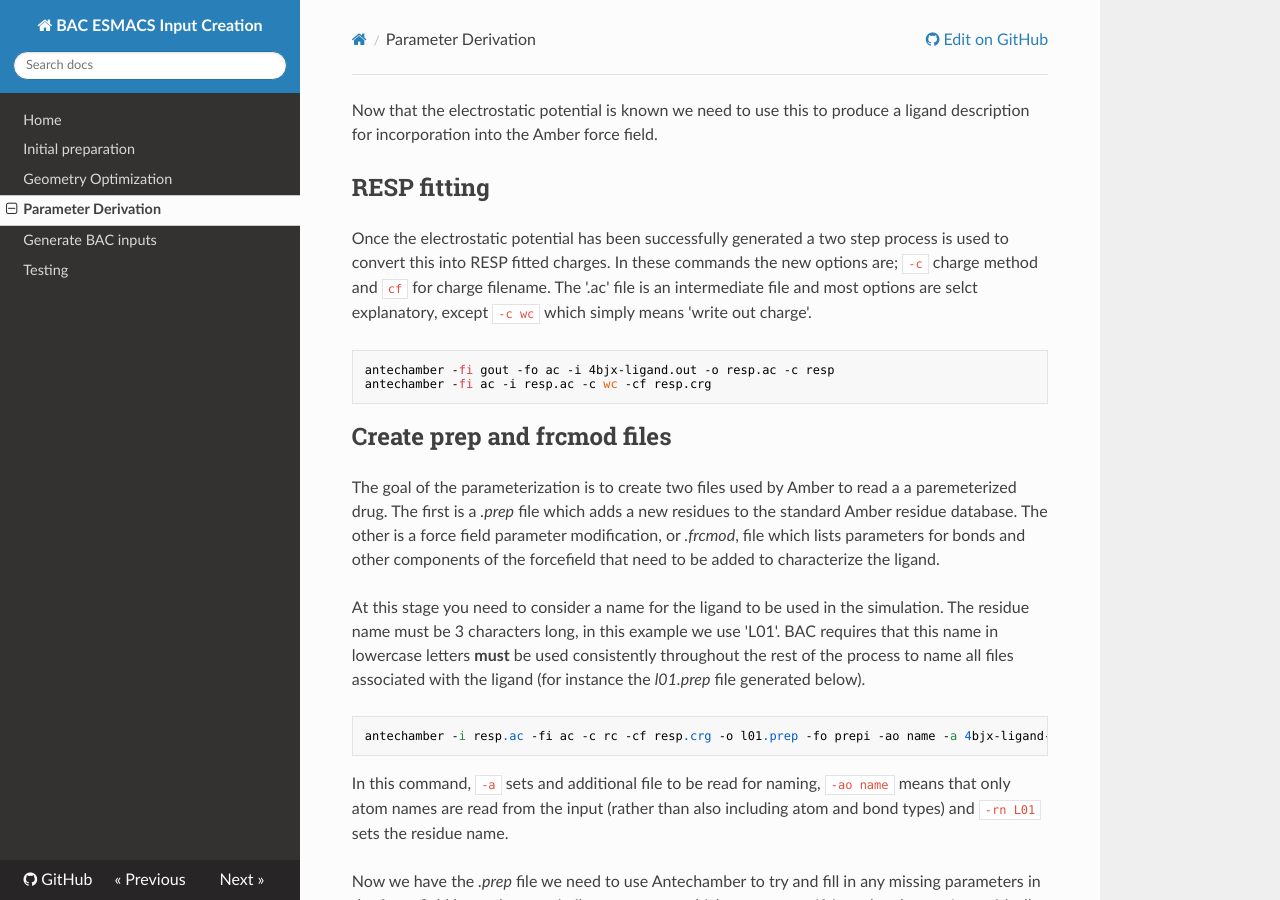
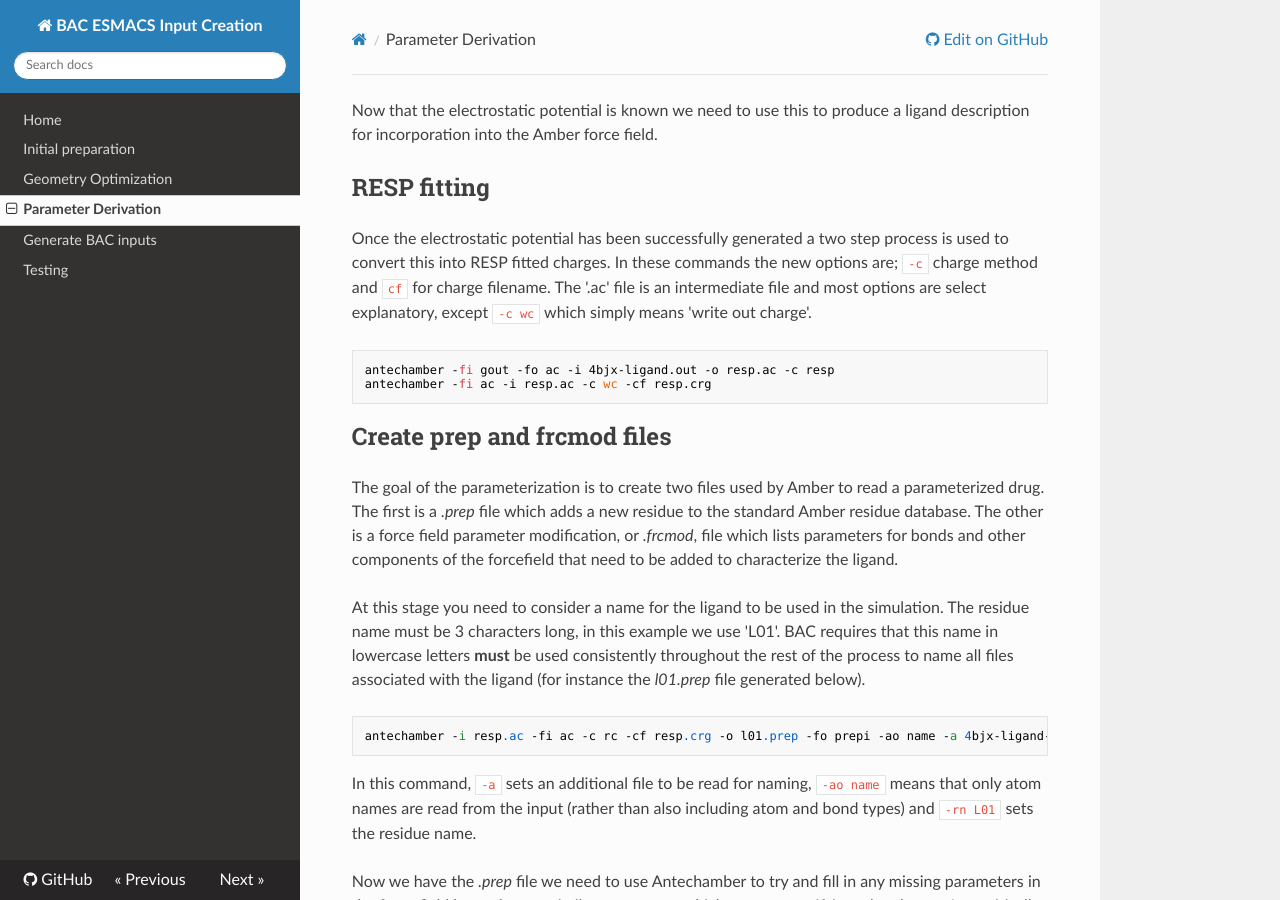
Before and after one commit to UCL-CCS/esmacs-input-creation-docs, an MkDocs documentation site: the page built from docs/parameter_derivation.md, in a window 1280 px wide and 900 px high. Built offline with MkDocs 1.6.1, drawn with Linux system fonts in a browser that asks for light colours; nearby versions of some CDN libraries; old or Windows-style settings are respelled for this version of MkDocs.

Commit message:
Typo corrections

````diff
--- a/docs/parameter_derivation.md
+++ b/docs/parameter_derivation.md
@@ -3,7 +3,7 @@ Now that the electrostatic potential is known we need to use this to produce a l
 ## RESP fitting
 
 Once the electrostatic potential has been successfully generated a two step process is used to convert this into RESP fitted charges.
-In these commands the new options are; `-c` charge method and `cf` for charge filename. The '.ac' file is an intermediate file and most options are selct explanatory, except `-c wc` which simply means 'write out charge'.
+In these commands the new options are; `-c` charge method and `cf` for charge filename. The '.ac' file is an intermediate file and most options are select explanatory, except `-c wc` which simply means 'write out charge'.
 
 ```
 antechamber -fi gout -fo ac -i 4bjx-ligand.out -o resp.ac -c resp
@@ -12,8 +12,8 @@ antechamber -fi ac -i resp.ac -c wc -cf resp.crg
 
 ## Create prep and frcmod files
 
-The goal of the parameterization is to create two files used by Amber to read a a paremeterized drug.
-The first is a *.prep* file which adds a new residues to the standard Amber residue database.
+The goal of the parameterization is to create two files used by Amber to read a parameterized drug.
+The first is a *.prep* file which adds a new residue to the standard Amber residue database.
 The other is a force field parameter modification, or *.frcmod*, file which lists parameters for bonds and other components of the forcefield that need to be added to characterize the ligand.
 
 At this stage you need to consider a name for the ligand to be used in the simulation.
@@ -24,7 +24,7 @@ BAC requires that this name in lowercase letters **must** be used consistently t
 antechamber -i resp.ac -fi ac -c rc -cf resp.crg -o l01.prep -fo prepi -ao name -a 4bjx-ligand-h.pdb -fa pdb -rn L01
 ```
 
-In this command, `-a` sets and additional file to be read for naming, `-ao name` means that only atom names are read from the input (rather than also including atom and bond types) and `-rn L01` sets the residue name.
+In this command, `-a` sets an additional file to be read for naming, `-ao name` means that only atom names are read from the input (rather than also including atom and bond types) and `-rn L01` sets the residue name.
 
 Now we have the *.prep* file we need to use Antechamber to try and fill in any missing parameters in the force field by analogy to similar parameters which are present.
 If Antechamber can't empirically calculate a value or has no analogy it will either add a default value that it thinks is reasonable or , in rare cases, insert a place holder.
````
Also changed, not shown: docs/generate_bac_inputs.md (+2 -2 lines), docs/geometry_optimization.md (+2 -2 lines), docs/preparation.md (+2 -2 lines).
